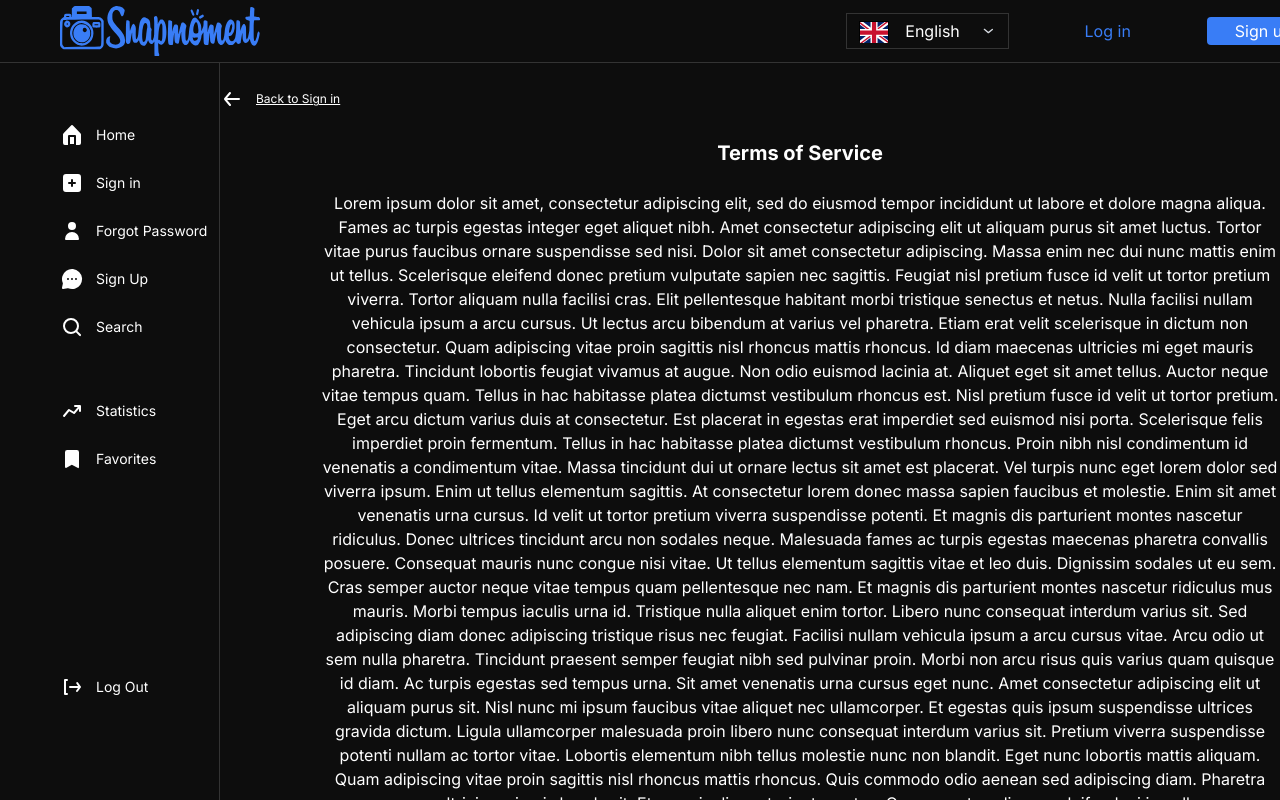
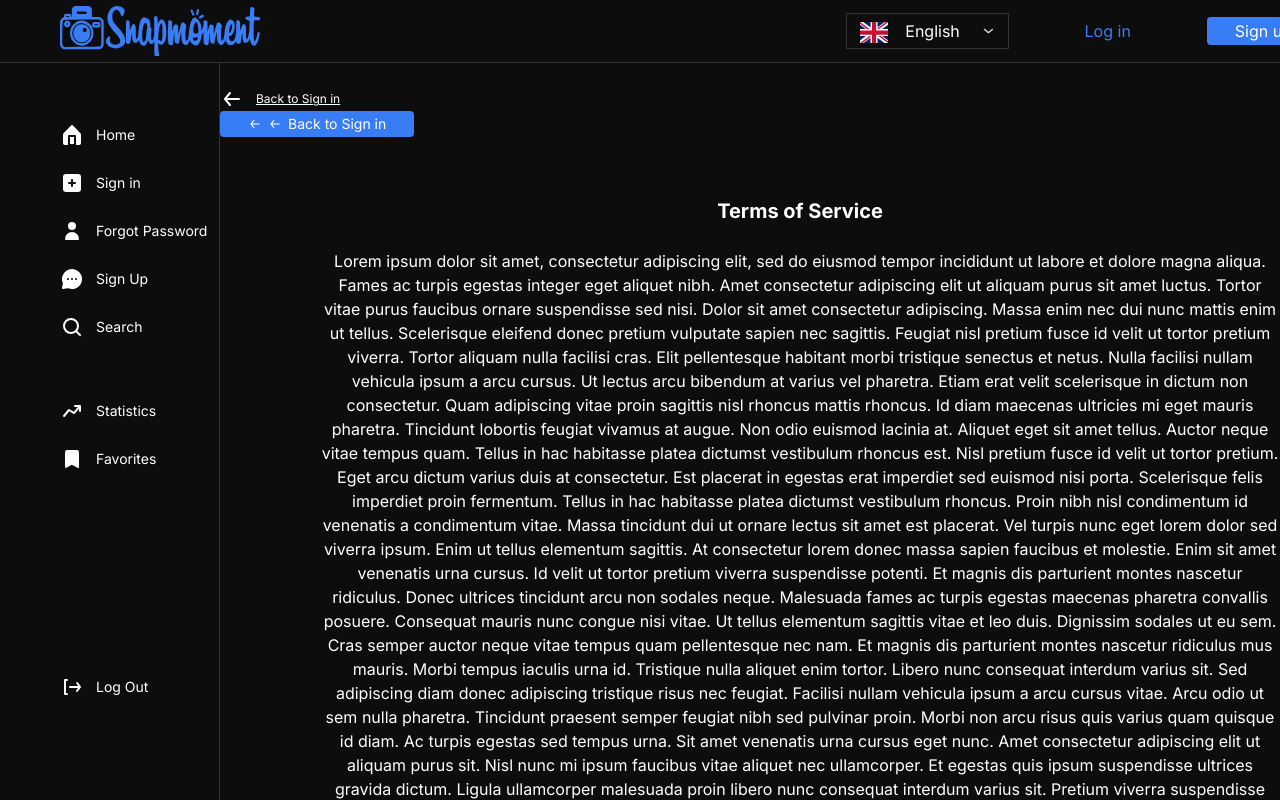
Before and after one commit to momecaptr/snapmoment, a Next.js app: page /terms in a window 1280 px wide. Shown: the top 800 px of the page. Built offline with nearby package versions, Linux system fonts and the light colour scheme.

Commit message:
small refactor

```diff
--- a/src/features/saveGeneralInfo/SaveGeneralInfo.module.scss
+++ b/src/features/saveGeneralInfo/SaveGeneralInfo.module.scss
@@ -1,7 +1,7 @@
 .box {
   display: flex;
   flex-flow: column nowrap;
-  align-items: end;
+  align-items: flex-end;
 }
 
 .button {
--- a/src/shared/ui/chart/Chart.tsx
+++ b/src/shared/ui/chart/Chart.tsx
@@ -1,3 +1,4 @@
+'use client';
 import React from 'react';
 
 import { Line, LineChart, ResponsiveContainer, Tooltip, XAxis, YAxis } from 'recharts';
--- a/src/shared/ui/privacy/Privacy.tsx
+++ b/src/shared/ui/privacy/Privacy.tsx
@@ -1,7 +1,7 @@
 import React from 'react';
 
 import ArrowForwardOutline from '@/../public/assets/components/ArrowBackOutline';
-import { Typography } from '@/shared/ui';
+import { BackBtn, Typography } from '@/shared/ui';
 import Link from 'next/link';
 
 import s from './Privacy.module.scss';
@@ -21,6 +21,10 @@ export const Privacy = (props: PrivacyProps) => {
           Back to Sign in
         </Typography>
       </Typography>
+      <BackBtn href={'/sign-in'}>
+        <ArrowForwardOutline />
+        Back to Sign in
+      </BackBtn>
 
       {/*↑↑↑ Это нужно заменить на BackBtn ↓↓↓ и подкорректировать ArrowForwardOutline под неообходий размер*/}
       {/*<BackBtn href={'/sign-in'}>Back to Sign in</BackBtn>*/}
```
